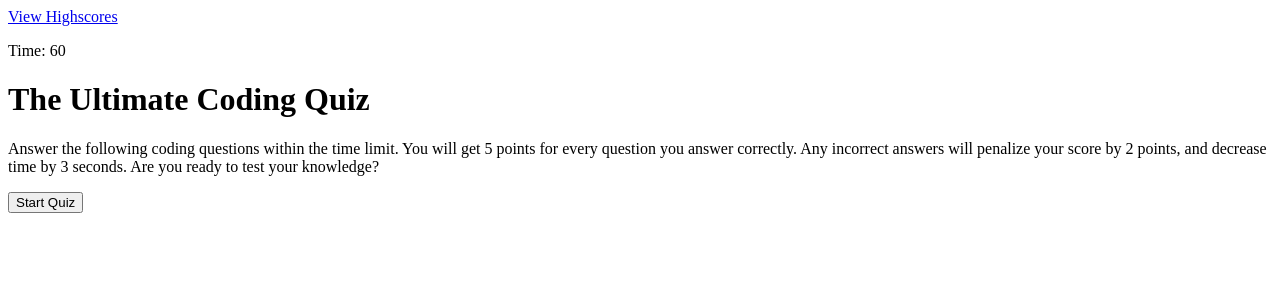
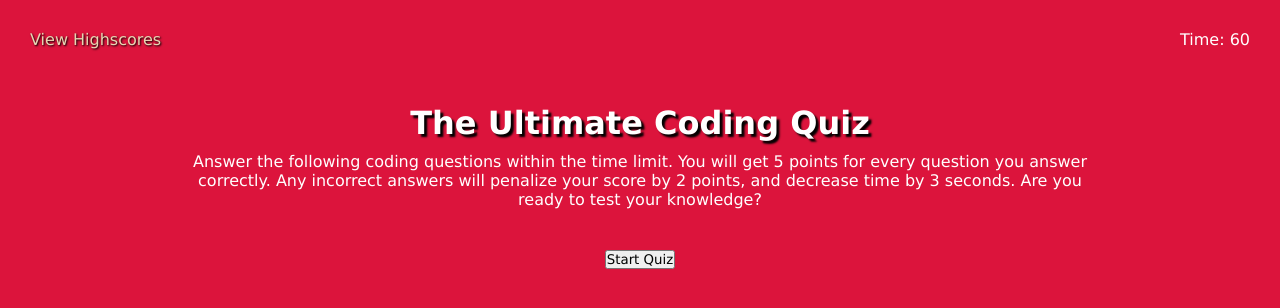
Before and after one commit to lizf57/code-quiz, a plain HTML site: page index.html in a window 1280 px wide. Drawn offline with Linux system fonts and the light colour scheme.

Commit message:
css to *, nav, main sections

```diff
--- a/assets/css/style.css
+++ b/assets/css/style.css
@@ -0,0 +1,59 @@
+* {
+    margin: 0;
+    padding: 0;
+    box-sizing: border-box;
+    font-family: 'Lucida Sans', 'Lucida Sans Regular', 'Lucida Grande', 'Lucida Sans Unicode', Geneva, Verdana, sans-serif;
+}
+
+body {
+    background-color: crimson;
+    overflow: hidden;
+    color: white;
+}
+
+h1 {
+    margin-bottom: 10px;
+    font-weight: 800;
+    text-shadow: 3px 3px 2px black;
+    text-align: center;
+}
+
+nav {
+    font-size: medium;
+    font-weight: 400;
+    display: flex;
+    justify-content: space-between;
+    align-items: center;
+}
+
+nav a {
+    margin: 30px;
+    text-decoration: none;
+    color: #e8d6b3;
+    text-shadow: 1px 1px 2px black;
+}
+
+nav a:hover{
+    text-shadow: 3px 3px 10px rgba(0, 0, 0, 0.617);
+}
+
+nav p {
+    margin: 30px;
+}
+
+main {
+    padding: 25px;
+    height: 100vh;
+    display: flex;
+    flex-direction: column;
+    align-items: center;
+    text-align: center;
+}
+
+main p {
+    font-size: medium;
+    text-align: center;
+    width: 75%;
+    margin: auto;
+    margin-bottom: 40px;
+}
--- a/index.html
+++ b/index.html
@@ -4,7 +4,7 @@
     <meta charset="UTF-8">
     <meta name="viewport" content="width=device-width, initial-scale=1.0">
     <title>Coding Quiz | FUN </title>
-    <link rel="stylesheet" href="/assets/css/style.css">
+    <link rel="stylesheet" href="assets/css/style.css">
 </head>
 <body>
 
```
Also changed, not shown: highScores.html (+1 -1 lines).
